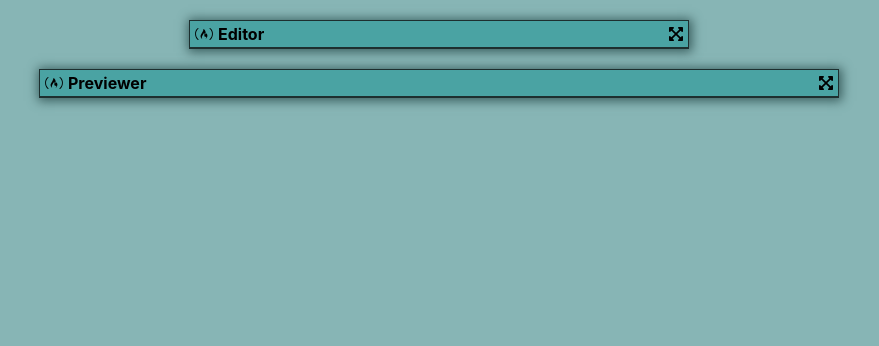
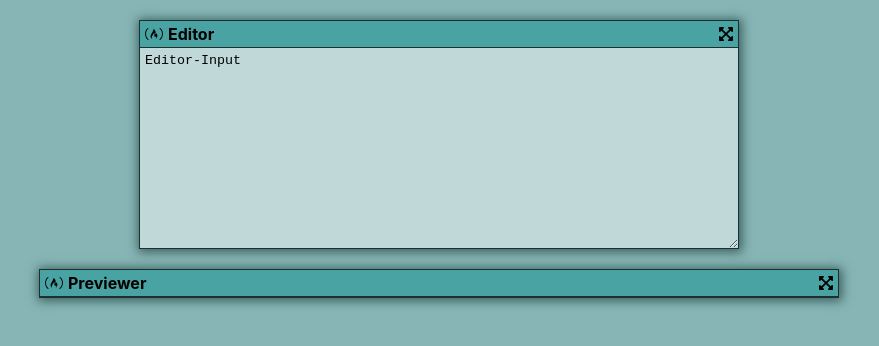
Before and after one commit to LE-Smith/freecodecamp-markdown-viewer, a React (Create React App) app: page / in a window 1280 px wide. Shown: the top 346 px of the page, without its empty margins (201-1080 px from the left). Built offline with nearby package versions, Linux system fonts and the light colour scheme.

Commit message:
add EditorInput Component

```diff
--- a/src/App.css
+++ b/src/App.css
@@ -6,6 +6,10 @@
   box-sizing: border-box;
   margin: 0;
   padding: 0;
+}
+
+html, body {
+  height: 100%;
 }
 
 .App-logo {
--- a/src/App.js
+++ b/src/App.js
@@ -15,7 +15,7 @@ function App() {
     body: {
       paddingBottom: 20,
       backgroundColor: '#87B5B5',
-      height: '100vh',
+      height: '100%',
       width: '100vw',
       position: 'absolute',
     },
--- /dev/null
+++ b/src/components/EditorInput.js
@@ -0,0 +1,25 @@
+import React from 'react';
+
+const EditorInput = props => {
+
+    const styles = {
+        textArea: {
+            width: '100%',
+            height: '100%',
+            padding: 5,
+            backgroundColor: '#C0D8D8',
+            outline: 'none',
+            border: 'none'
+        }
+    }
+    return (
+       <textarea style={styles.textArea}>
+           Editor-Input
+       </textarea>
+    )
+
+
+
+}
+
+export default EditorInput;
--- a/src/container/Editor.js
+++ b/src/container/Editor.js
@@ -3,11 +3,12 @@ import React from 'react';
 import { EDITOR } from '../App';
 
 import WindowHeader from '../components/WindowHeader';
+import EditorInput from '../components/EditorInput';
 
 const Editor = props => {
   const styles = {
-    container: {
-      width: props.isMaximized ? '95vw' : 500,
+    windowContainer: {
+      width: props.isMaximized ? '95vw' : 600,
       backgroundColor: '#C0D8D8',
       height: props.isMaximized ? '95vh' : 'auto',
       marginTop: 20,
@@ -17,20 +18,22 @@ const Editor = props => {
       boxShadow: '1px 1px 10px 2px #3a5f5f',
       border: '1px solid #1d2f2f',
     },
+    inputContainer: {
+      width: '100%',
+      height: props.isMaximized ? 'calc(100% - 27px)' : 200,
+    }
   };
 
   return (
-    <div style={styles.container}>
-      {/* <Window
-        headerText="Editor"
-        isMaximized={props.isMaximized}
-        onIconClick={props.onIconClick.bind(this, EDITOR)}
-      /> */}
+    <div style={styles.windowContainer}>
       <WindowHeader
         headerText="Editor"
         isMaximized={props.isMaximized}
         onIconClick={props.onIconClick.bind(this, EDITOR)}
       />
+      <div style={styles.inputContainer}>
+        <EditorInput />
+      </div>
     </div>
   );
 };
--- a/src/container/Previewer.js
+++ b/src/container/Previewer.js
@@ -21,7 +21,6 @@ const Previewer = props => {
 
   return (
     <div style={styles.container}>
-      {/* <Window headerText="Previewer" isMaximized={props.isMaximized} onIconClick={props.onIconClick.bind(this, PREVIEWER)}/> */}
       <WindowHeader
         headerText="Previewer"
         isMaximized={props.isMaximized}
```
